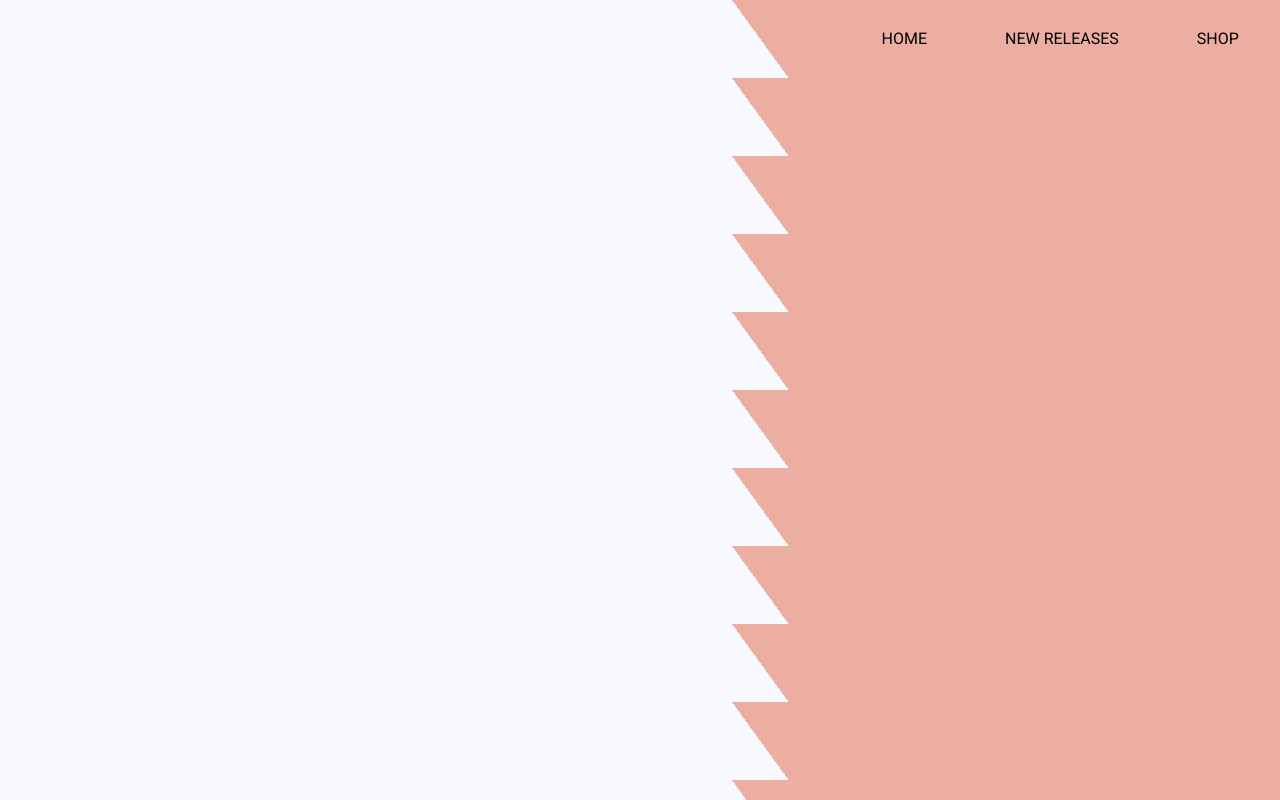
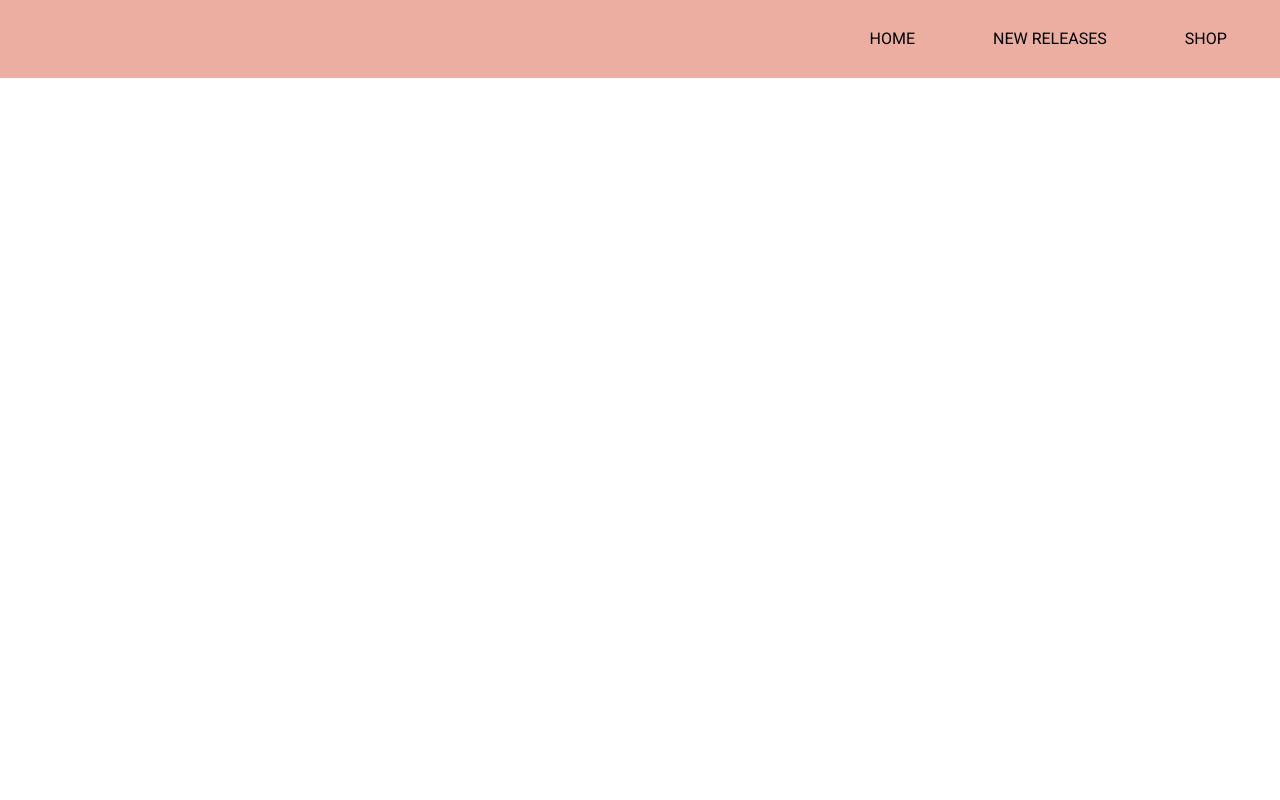
Before and after one commit to campatterson4/Nike-Landing-Page, a plain HTML site: page index.html in a window 1280 px wide. Drawn offline with Linux system fonts and the light colour scheme.

Commit message:
restructuring css

```diff
--- a/resources/styles.css
+++ b/resources/styles.css
@@ -7,21 +7,21 @@
 
 html,
 body {
-    margin: 0;
-    padding: 0;
     overflow-x: hidden;
     font-family: 'Roboto', sans-serif;
-    background: rgb(235,174,161);
-    background: linear-gradient(234deg, rgba(235,174,161,1) 0%, rgba(235,174,161,1) 41%, rgba(248,248,255,1) 41%);
+    /* background: rgb(235,174,161);
+    background: linear-gradient(234deg, rgba(235,174,161,1) 0%, rgba(235,174,161,1) 41%, rgba(248,248,255,1) 41%); */
 }
 
 * {
     box-sizing: border-box;
+    margin: 0;
+    padding: 0;
 }
 
 /* NAVBAR */
-.navbar {
-    /* background-color: var(--pink); */
+    .navbar {
+     background-color: var(--pink);
     color: var(--true-black);
 }
 
@@ -97,9 +97,9 @@ li {
 }
 
 /* MAIN */
-.main {
+/* .main { */
     /* background-color: var(--pink); */
-    height: 100vh;
+    /* height: 100vh;
 }
 
 .main p {
@@ -122,4 +122,4 @@ li {
 .grid-item-2 {
     position: relative;
     top: 50px;
-}
+} */
```
